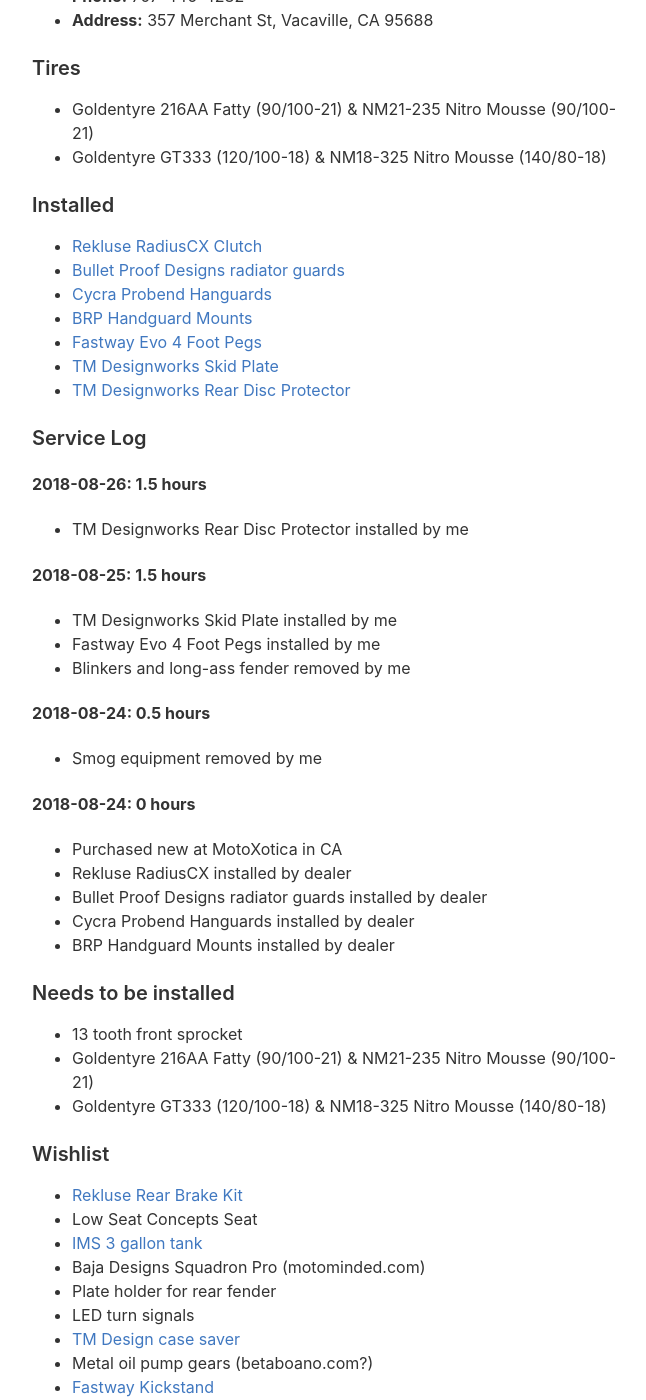
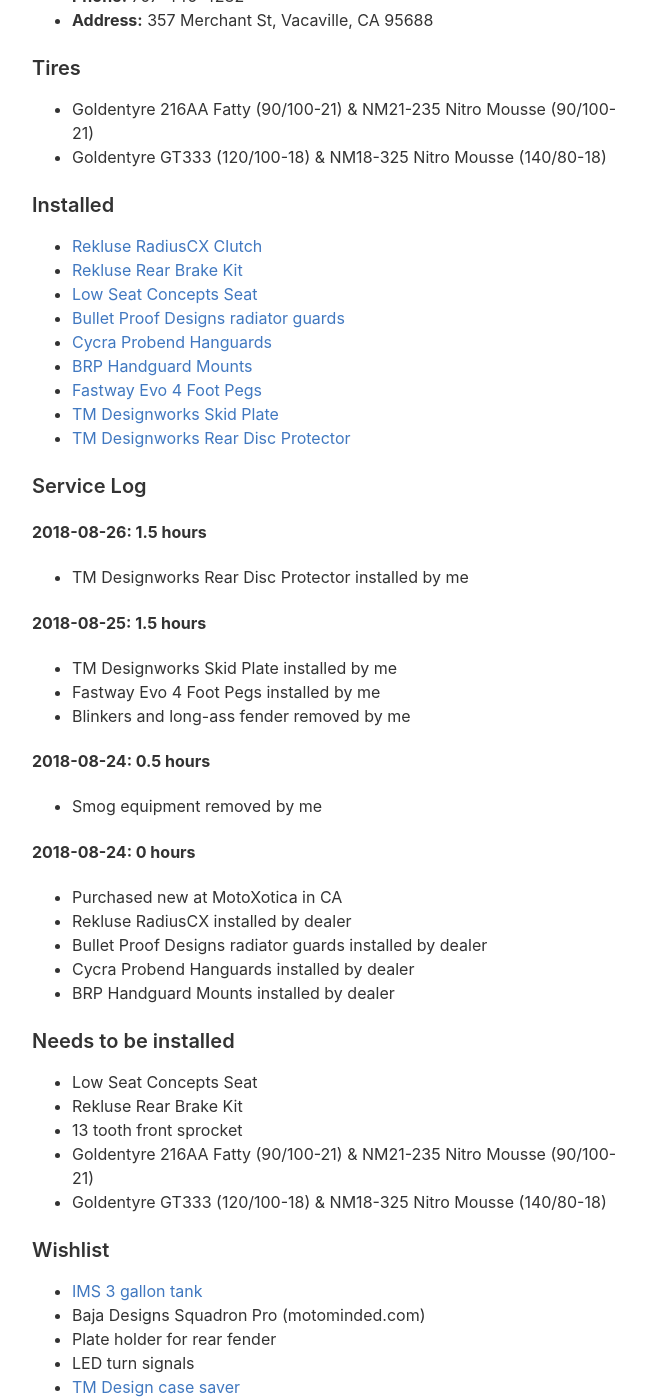
Before and after one commit to chrishunt/chrishunt.github.com, a Jekyll site: the page built from beta-390/index.md, in a window 1280 px wide and 1400 px high, scrolled down 981 px. Shown: the whole window, without its empty margins (308-954 px from the left). Built offline with Jekyll 4.4.1, drawn with Linux system fonts in a browser that asks for light colours.

Commit message:
Add Rekluse/Seat Concepts

```diff
--- a/beta-390/index.md
+++ b/beta-390/index.md
@@ -34,6 +34,8 @@
 
 ### Installed
 - [Rekluse RadiusCX Clutch](https://chrshnt.com/2vMmAmE)
+- [Rekluse Rear Brake Kit](https://chrshnt.com/2w9RRjx)
+- [Low Seat Concepts Seat](https://chrshnt.com/2MCIwek)
 - [Bullet Proof Designs radiator guards](https://chrshnt.com/2KRY5Jg)
 - [Cycra Probend Hanguards](http://chrshnt.com/2qxU3Ro)
 - [BRP Handguard Mounts](https://chrshnt.com/2OVepv9)
@@ -62,13 +64,13 @@
 - BRP Handguard Mounts installed by dealer
 
 ### Needs to be installed
+- Low Seat Concepts Seat
+- Rekluse Rear Brake Kit
 - 13 tooth front sprocket
 - Goldentyre 216AA Fatty (90/100-21) & NM21-235 Nitro Mousse (90/100-21)
 - Goldentyre GT333 (120/100-18) & NM18-325 Nitro Mousse (140/80-18)
 
 ### Wishlist
-- [Rekluse Rear Brake Kit](https://chrshnt.com/2w9RRjx)
-- Low Seat Concepts Seat
 - [IMS 3 gallon tank](https://chrshnt.com/2MJmo1a)
 - Baja Designs Squadron Pro (motominded.com)
 - Plate holder for rear fender
```
